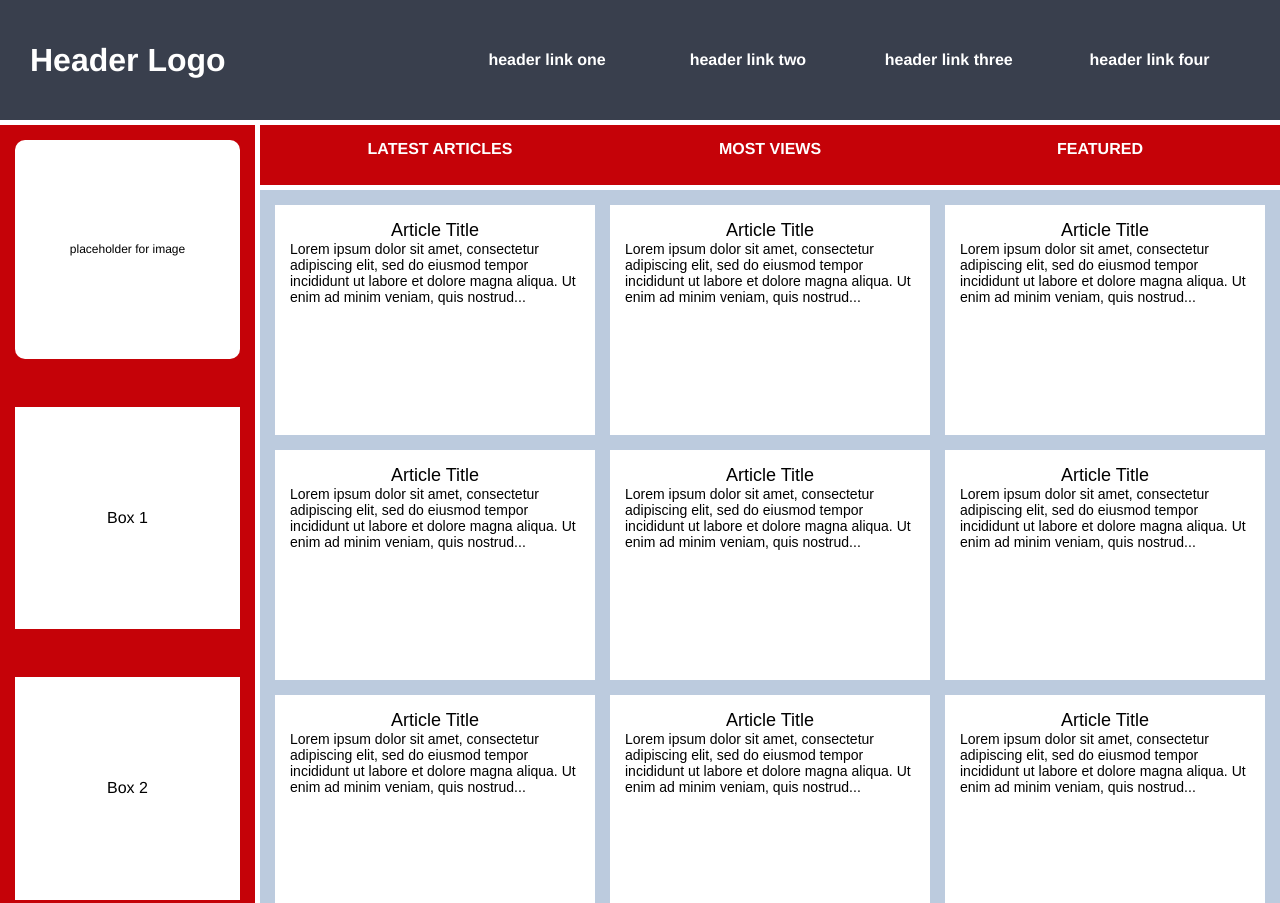
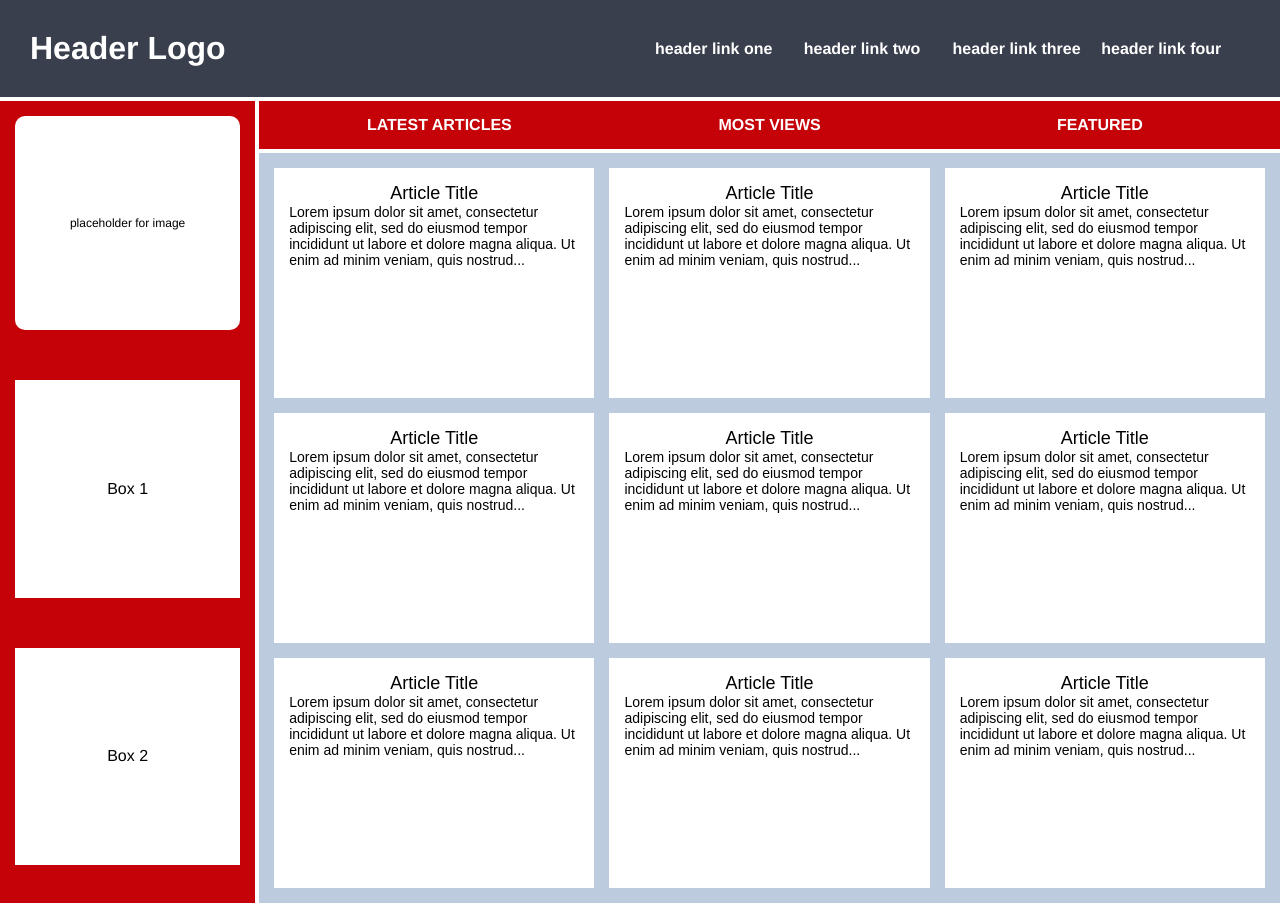
Before and after one commit to benzo1233/js-odin-projects, a plain HTML site: page Grid-exercises/02-holy-grail-mockup/index.html in a window 1280 px wide. Shown: the top 903 px of the page. Drawn offline with Linux system fonts and the light colour scheme.

Commit message:
redo of holy-grail-2

```diff
--- a/Grid-exercises/02-holy-grail-mockup/style.css
+++ b/Grid-exercises/02-holy-grail-mockup/style.css
@@ -93,30 +93,20 @@
 /* My Styles */
 
 .container {
-  /* height: 100vh; */
   display: grid;
-  grid-template-rows: 10% 5% auto 5%;
-  /* grid-template-columns: 20% 80%; My Old Solution, this can cause overflow if gap is added, best to use 1fr b/c it divids content after gap is added*/
-  grid-template-columns: 1fr 4fr;
-  gap: 5px;
+  grid-template: auto / 1fr 4fr;
+  gap: 4px;
 }
 
 .header {
+  grid-column: 1 / -1;
   display: grid;
-  grid-template-columns: 1fr 2fr; /*changed to fr from %*/
-  grid-column: 1 / -1;
+  grid-template-columns: 1fr 1fr;
+  text-align: start;
   align-items: center;
 }
 
-.logo {
-  text-align: left;
-}
-
-/* .menu {
-  align-self: center;
-} */
-
-.menu ul {
+.menu ul{
   display: grid;
   grid-template-columns: repeat(4, 1fr);
 }
@@ -124,18 +114,12 @@
 .sidebar {
   display: grid;
   grid-row: 2 / 4;
-  gap: 3rem;
+  gap: 50px;
 }
 
-.side-content,
-.photo {
+.side-content, .photo  {
   display: grid;
   align-items: center;
-}
-
-.nav {
-  grid-row: 2;
-  grid-column: 2;
 }
 
 .nav ul {
@@ -145,12 +129,11 @@
 
 .article {
   display: grid;
-  /* grid-template-columns: repeat(4, 1fr); */
   grid-template-columns: repeat(auto-fit, minmax(250px, 1fr));
   gap: 15px;
 }
 
-.article .card {
+.article > .card {
   height: 200px;
 }
 
--- a/Grid-exercises/holy-grail 1/styles.css
+++ b/Grid-exercises/holy-grail 1/styles.css
@@ -53,7 +53,7 @@ html {
 .container {
     display: grid;
     grid-template-columns: 1fr 3fr;
-    grid-template-rows: 1fr 1fr 3fr 1fr;
+    grid-template-rows: 1fr 1fr 5fr 1fr;
     gap: 15px;
 }
 
```
